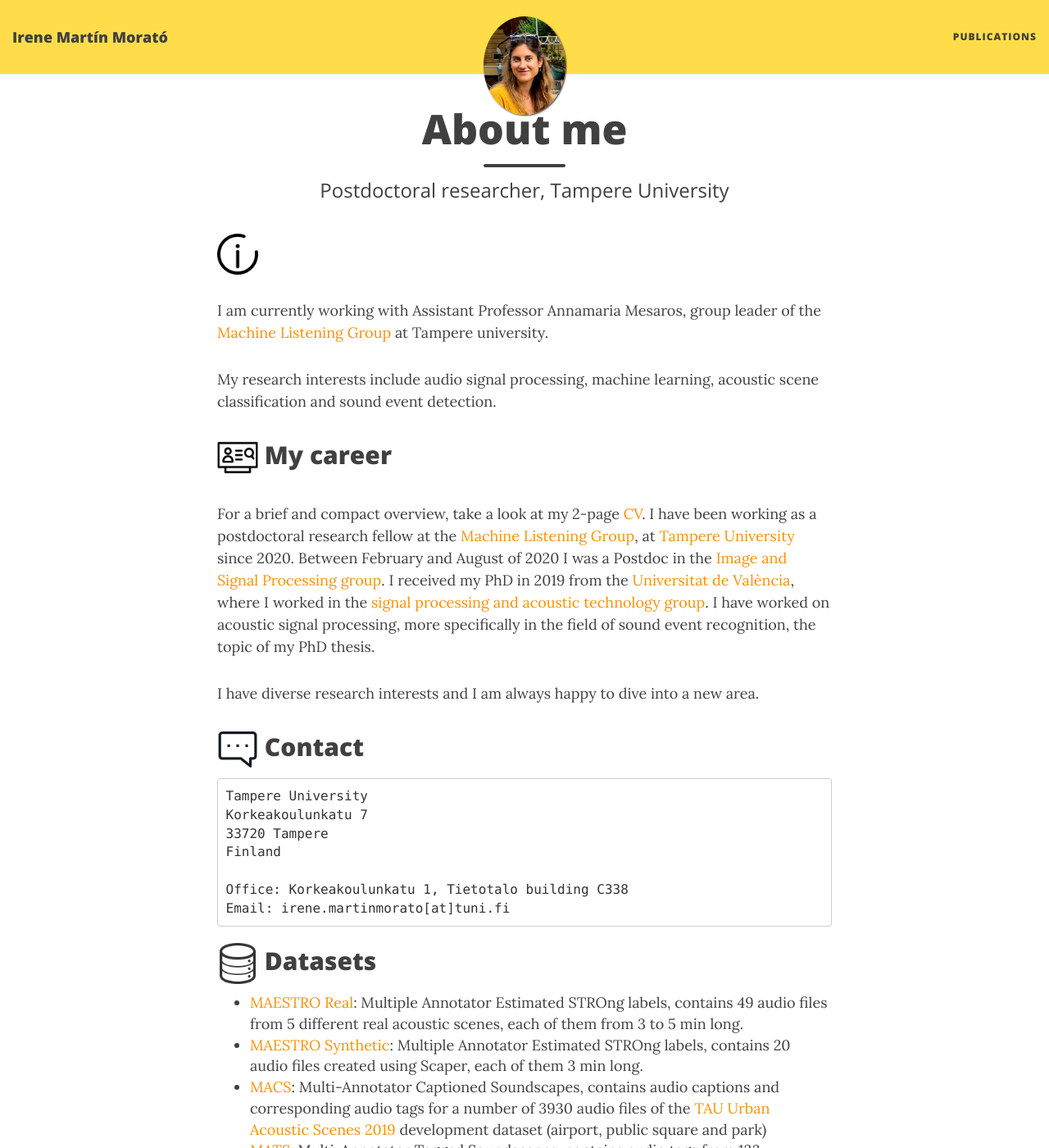
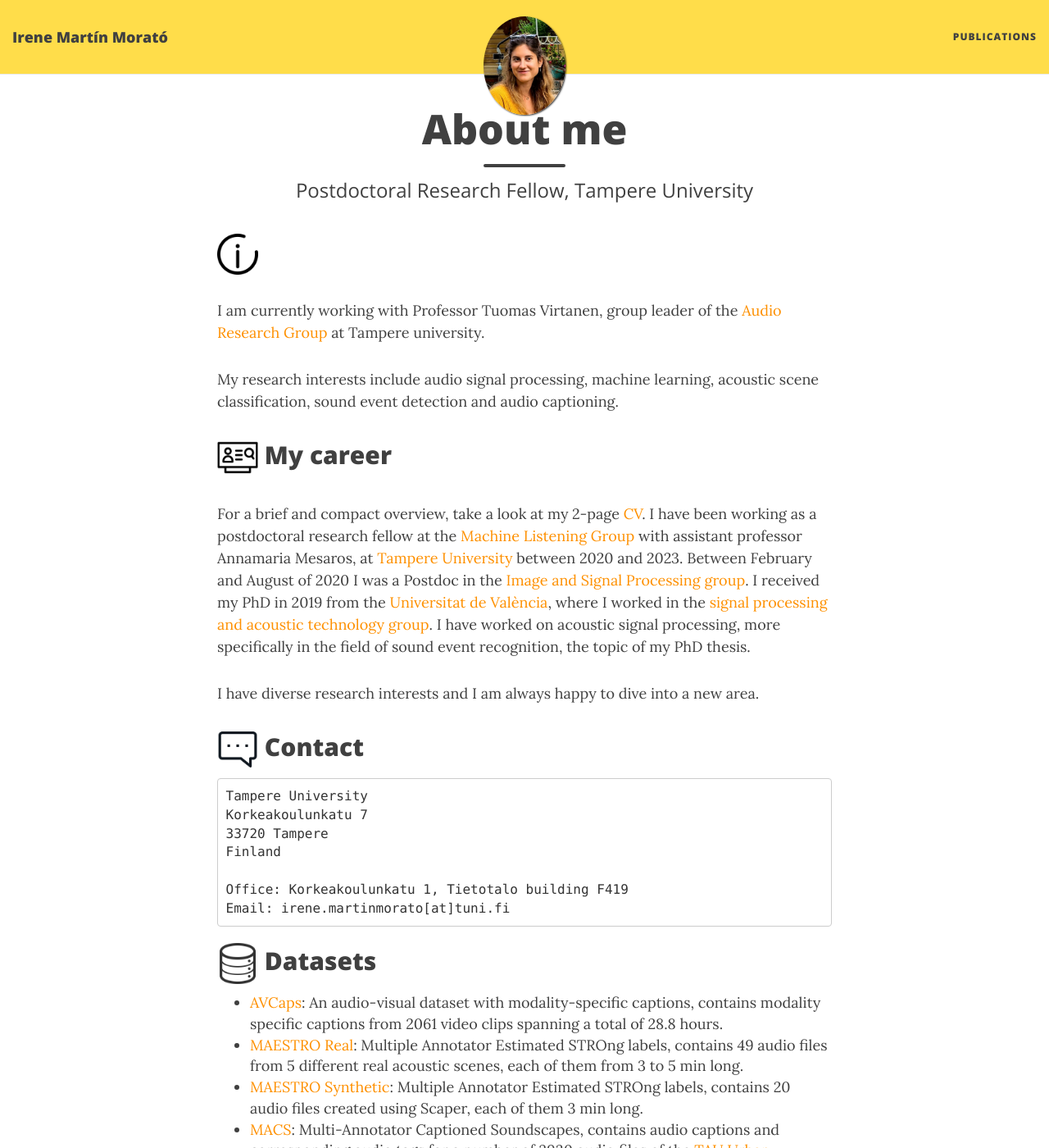
Before and after one commit to marmoi/marmoi.github.io, a Jekyll site: the page built from index.md, in a window 1280 px wide and 1400 px high. Shown: the whole window at 82% size. Built offline with Jekyll 4.4.1, drawn with Linux system fonts in a browser that asks for light colours; nearby versions of some CDN libraries; comment, search, counter and statistics services are not loaded.

Commit message:
update information

````diff
--- a/index.md
+++ b/index.md
@@ -1,18 +1,18 @@
 ---
 layout: page
 title:  About me
-subtitle: Postdoctoral researcher, Tampere University
+subtitle: Postdoctoral Research Fellow, Tampere University
 ---
 
 ## <img src="../img/about_me.png" height="50px">
-I am currently working with Assistant Professor Annamaria Mesaros, group leader of the [Machine Listening Group](https://research.tuni.fi/machinelistening/) at Tampere university.
+I am currently working with Professor Tuomas Virtanen, group leader of the [Audio Research Group](https://webpages.tuni.fi/arg/) at Tampere university.
 
-My research interests include audio signal processing, machine learning, acoustic scene classification and sound event detection.
+My research interests include audio signal processing, machine learning, acoustic scene classification, sound event detection and audio captioning.
 
 ## <img src="../img/career.png" height="50px"> My career
 For a brief and compact overview, take a look at my 2-page [CV](../documents/Martin_CV.pdf).
-I have been working as a postdoctoral research fellow at the [Machine Listening Group](https://research.tuni.fi/machinelistening/),
-at [Tampere University](https://www.tuni.fi/en) since 2020. Between February and August of 2020 I was a Postdoc in the [Image and Signal Processing group](https://isp.uv.es/).
+I have been working as a postdoctoral research fellow at the [Machine Listening Group](https://research.tuni.fi/machinelistening/) with assistant professor Annamaria Mesaros,
+at [Tampere University](https://www.tuni.fi/en) between 2020 and 2023. Between February and August of 2020 I was a Postdoc in the [Image and Signal Processing group](https://isp.uv.es/).
 I received my PhD in 2019 from the [Universitat de València](https://www.uv.es/), where I worked in the
 [signal processing and acoustic technology group](https://spat.blogs.uv.es/).
 I have worked on acoustic signal processing, more specifically in the field of sound event recognition, the topic of my PhD thesis.
@@ -28,12 +28,13 @@ Korkeakoulunkatu 7
 33720 Tampere
 Finland
 
-Office: Korkeakoulunkatu 1, Tietotalo building C338
+Office: Korkeakoulunkatu 1, Tietotalo building F419
 Email: irene.martinmorato[at]tuni.fi
 ```
 
 
 ## <img src="../img/datasets.png" height="50px"> Datasets
+- [AVCaps](https://zenodo.org/records/14536325): An audio-visual dataset with modality-specific captions, contains modality specific captions from 2061 video clips spanning a total of 28.8 hours.
 - [MAESTRO Real](https://zenodo.org/record/7244360): Multiple Annotator Estimated STROng labels, contains 49 audio files from 5 different real acoustic scenes, each of them from 3 to 5 min long.
 - [MAESTRO Synthetic](https://zenodo.org/record/5126478): Multiple Annotator Estimated STROng labels, contains 20 audio files created using Scaper, each of them 3 min long.
 - [MACS](https://zenodo.org/record/5114771): Multi-Annotator Captioned Soundscapes, contains audio captions and corresponding audio tags for a number of 3930 audio files of the [TAU Urban Acoustic Scenes 2019](https://zenodo.org/record/2589280) development dataset (airport, public square and park)
````
Also changed, not shown: publications.md (+14 -2 lines).
